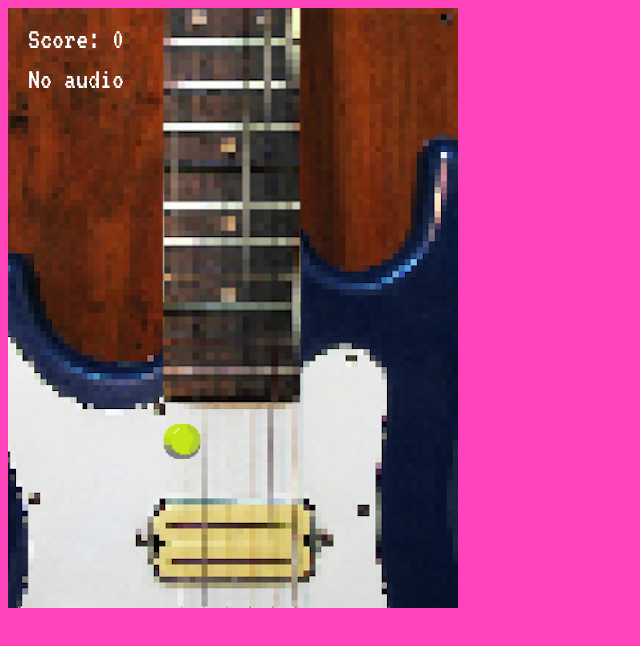
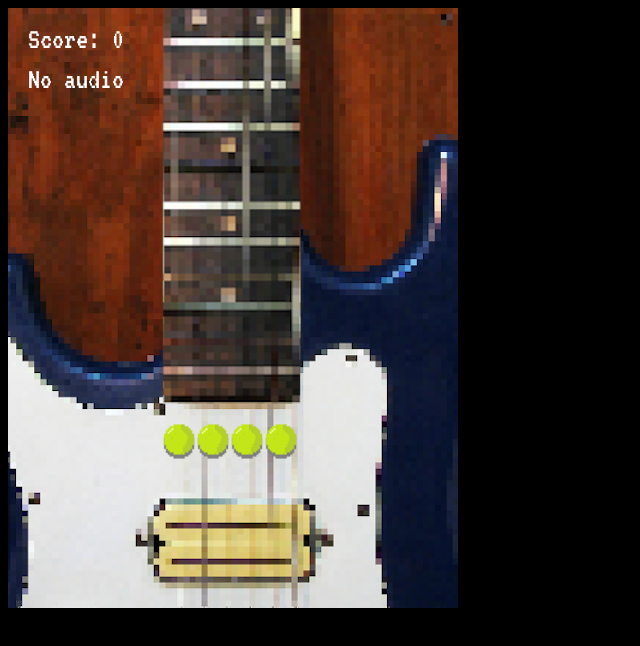
Before and after one commit to solodov-dev/js-hero, a website built with webpack: page dist/index.html in a window 1280 px wide. Shown: the whole page, without its empty margins (0-640 px from the left). Built offline with nearby package versions, Linux system fonts and the light colour scheme.

Commit message:
Fixed button rendering with .onload function

```diff
--- a/src/modules/Buttons.js
+++ b/src/modules/Buttons.js
@@ -13,13 +13,17 @@ function createButton(index) {
   let isPressed = false;
 
   let base = { img: new Image() };
+  let cap = { img: new Image() };
+
   base.img.src = Base;
-  base.X = btnX + index * (gap + base.img.width);
+  cap.img.src = Cap;
+
+  base.img.onload = () => {
+    base.X = btnX + index * (gap + base.img.width);
+    cap.X = base.X;
+  };
+
   base.Y = btnY;
-
-  let cap = { img: new Image() };
-  cap.img.src = Cap;
-  cap.X = base.X;
   cap.Y = base.Y - offset;
 
   function down() {
--- a/src/style.scss
+++ b/src/style.scss
@@ -1,4 +1,4 @@
-$background : #ff44bb;
+$background : #000;
 body {
   background-color: $background;
 }
```
Also changed, not shown: src/index.js (+7 -4 lines).
